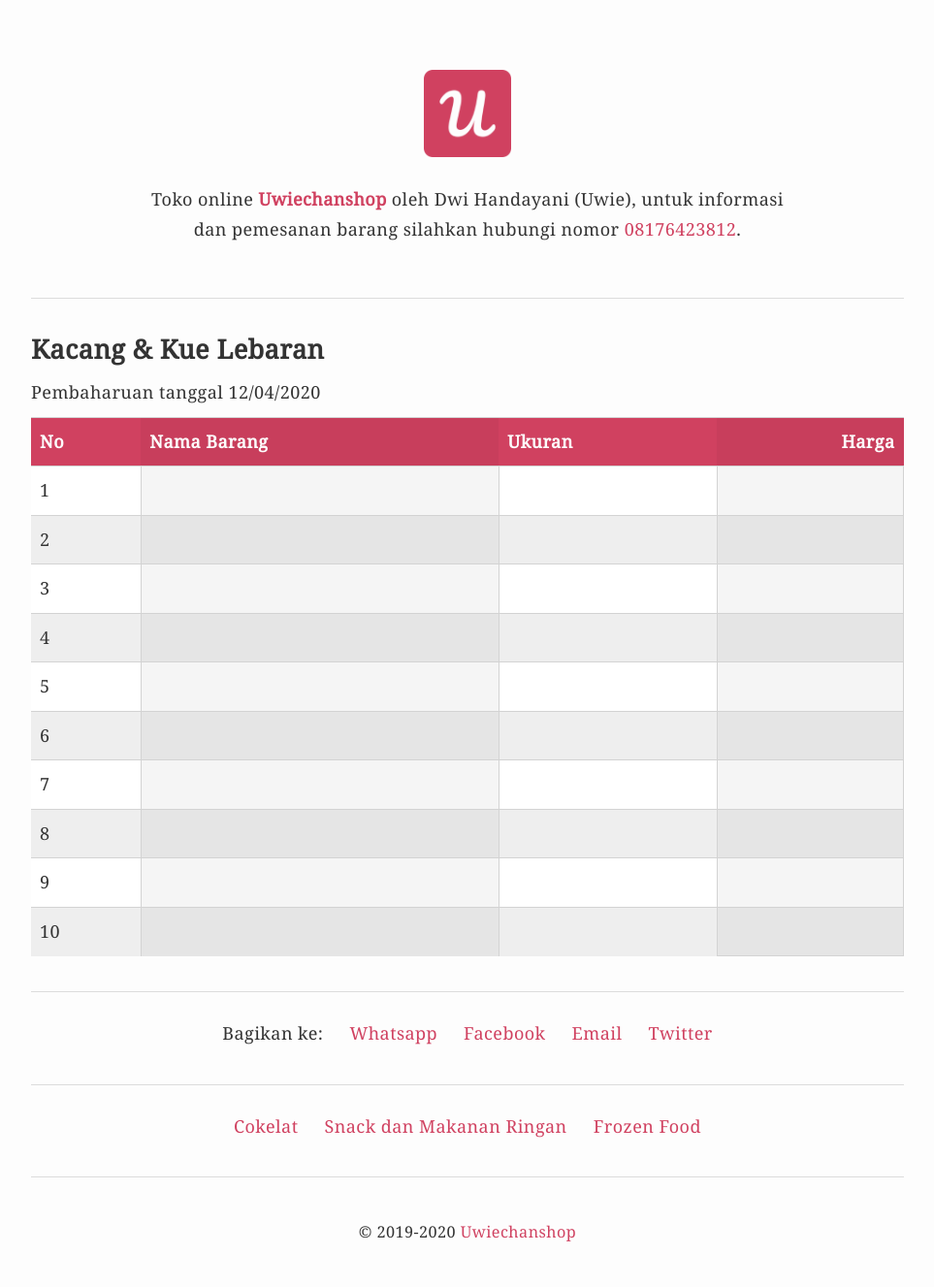
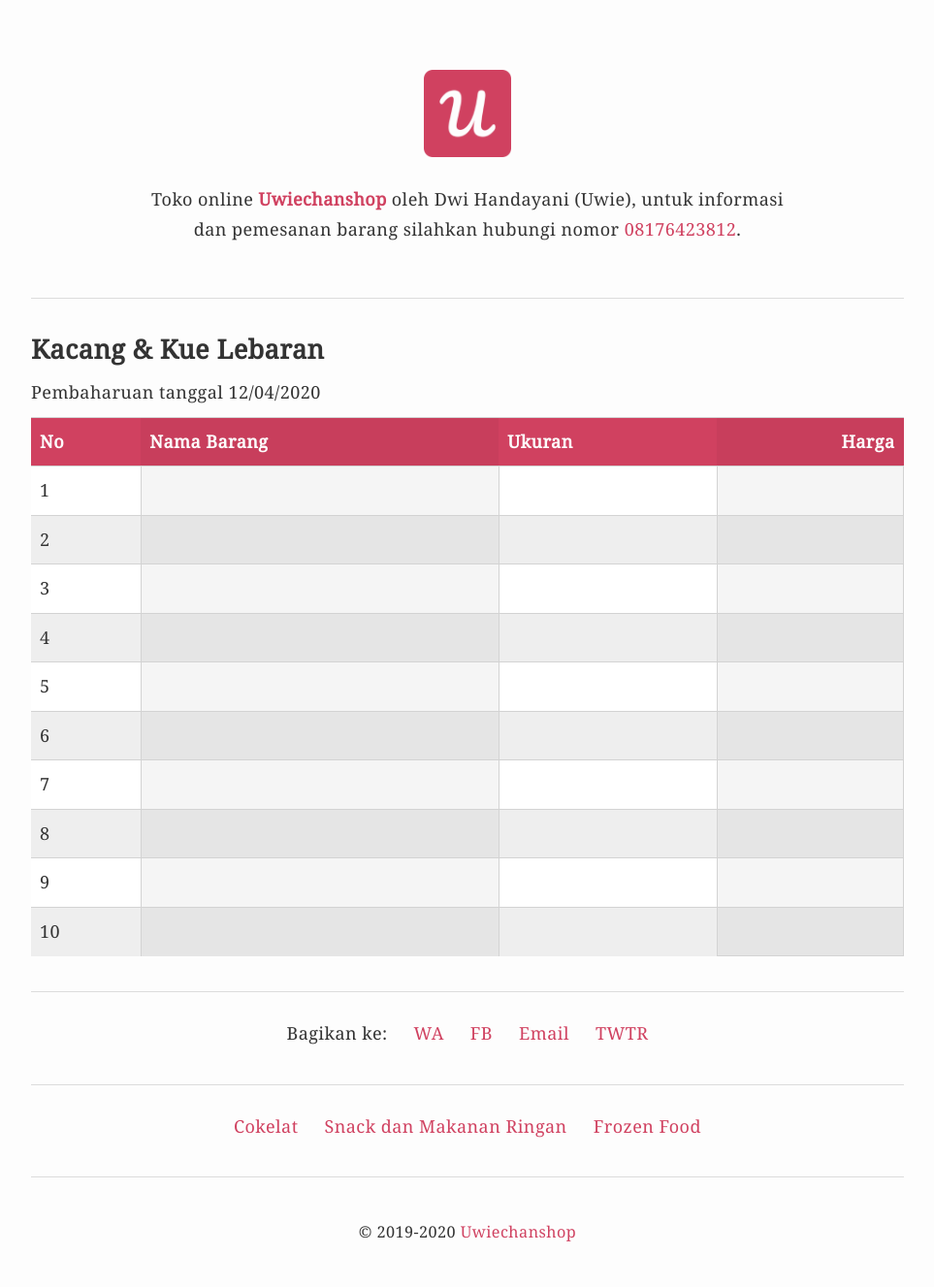
Before and after one commit to krhmwn/uwiechanshop, a Jekyll site: the page built from _posts/2020-01-01-kacang-kue-lebaran.markdown, in a window 1280 px wide. Shown: the whole page at 97% size, without its empty margins (158-1121 px from the left). Built offline with Jekyll 4.4.1, drawn with Linux system fonts in a browser that asks for light colours.

Commit message:
Update v.1.2.23

```diff
--- a/_layouts/post.html
+++ b/_layouts/post.html
@@ -10,13 +10,13 @@ layout: default
 <nav class="share">
 <ul>
 <li>Bagikan ke:</li>
-<li><a href="https://api.whatsapp.com/send?text={{ site.url }}{{ page.url }}">Whatsapp</a></li>
-<li><a href="https://www.facebook.com/sharer.php?u={{ site.url }}{{ page.url }}">Facebook</a></li>
+<li><a href="https://api.whatsapp.com/send?text={{ site.url }}{{ page.url }}">WA</a></li>
+<li><a href="https://www.facebook.com/sharer.php?u={{ site.url }}{{ page.url }}">FB</a></li>
 <li><a href="mailto:?&body={{ site.url }}{{ page.url }}">Email</a></li>
-<li><a href="http://twitter.com/home?status={{ site.url }}{{ page.url }}">Twitter</a></li>
+<li><a href="http://twitter.com/home?status={{ site.url }}{{ page.url }}">TWTR</a></li>
 </ul>
 </nav>
-<nav>
+<nav class="relatedpost">
 <ul>
 {% assign posts = site.posts | where_exp:"post", "post.url != page.url" | sample:4 %}
 {% for post in posts %}
```
